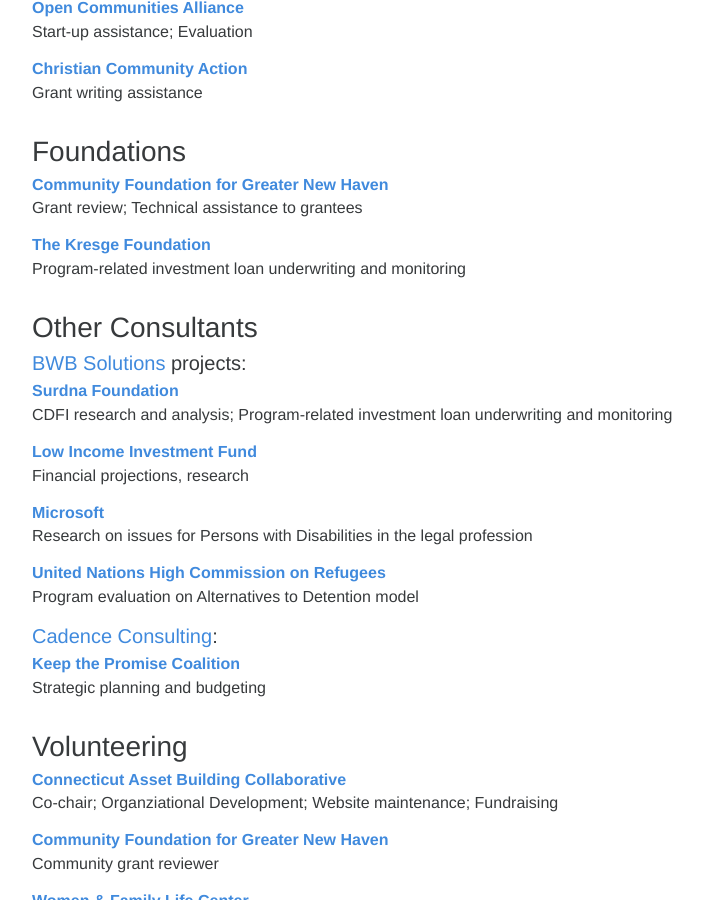
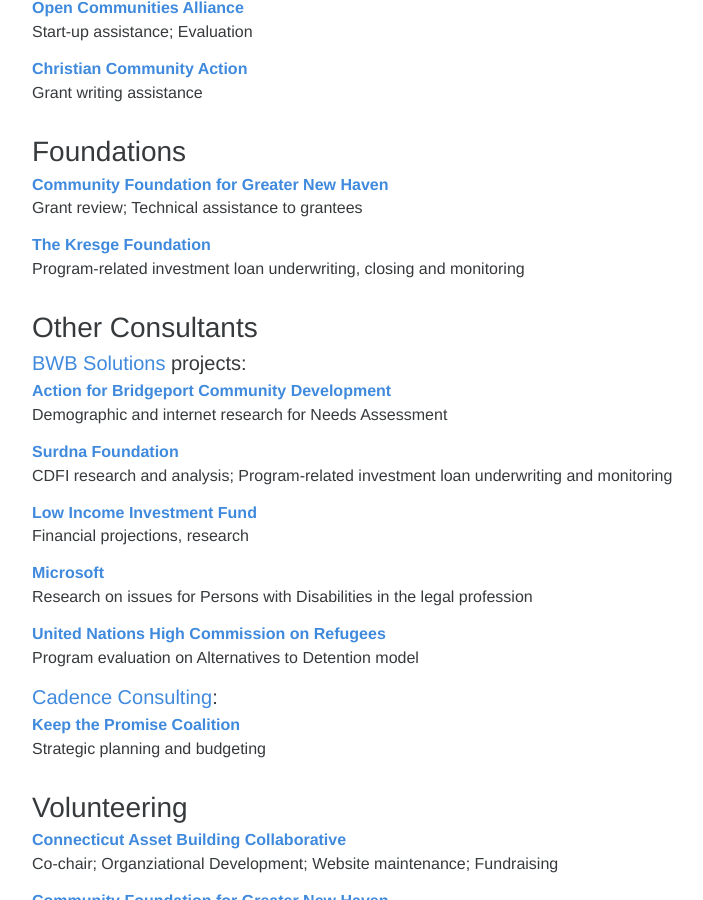
Before and after one commit to ClaireMorduch/clairemorduch, a Jekyll site: the page built from clients.md, in a window 1280 px wide and 900 px high, scrolled down 1091 px. Shown: the whole window, without its empty margins (263-966 px from the left). Built offline with Jekyll 4.4.1, drawn with Linux system fonts in a browser that asks for light colours.

Commit message:
Update clients.md

```diff
--- a/clients.md
+++ b/clients.md
@@ -47,7 +47,7 @@ Grant writing assistance
 Grant review; Technical assistance to grantees
 
 ##### [The Kresge Foundation](http://www.kresge.org)
-Program-related investment loan underwriting and monitoring
+Program-related investment loan underwriting, closing and monitoring
 
 
 
@@ -55,6 +55,9 @@ Program-related investment loan underwriting and monitoring
 ### Other Consultants
 
 #### [BWB Solutions](http://www.bwbsolutions.org/) projects:
+
+##### [Action for Bridgeport Community Development](http://www.abcd.org)
+Demographic and internet research for Needs Assessment
 
 ##### [Surdna Foundation](http://www.surdna.org)
 CDFI research and analysis; Program-related investment loan underwriting and monitoring
```
